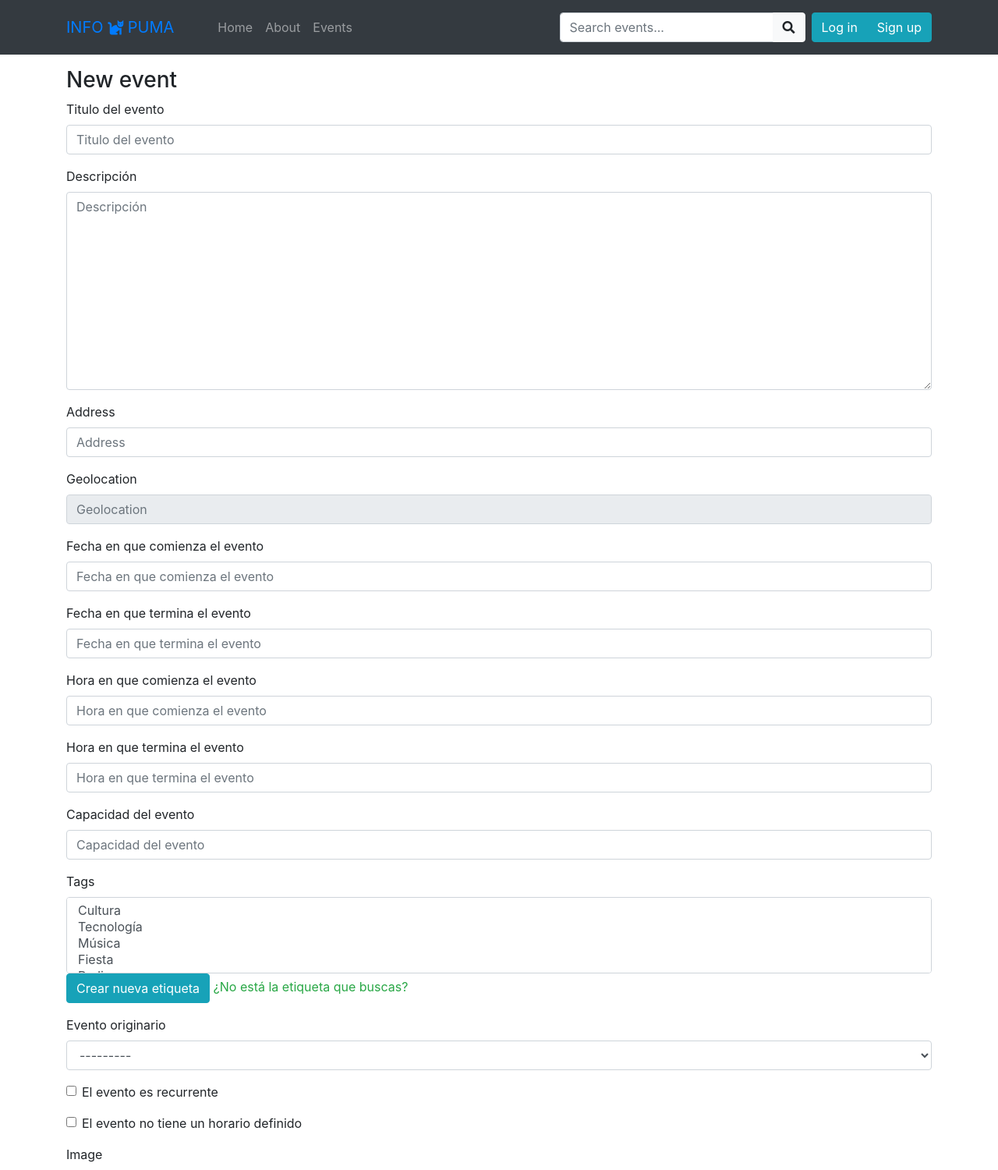
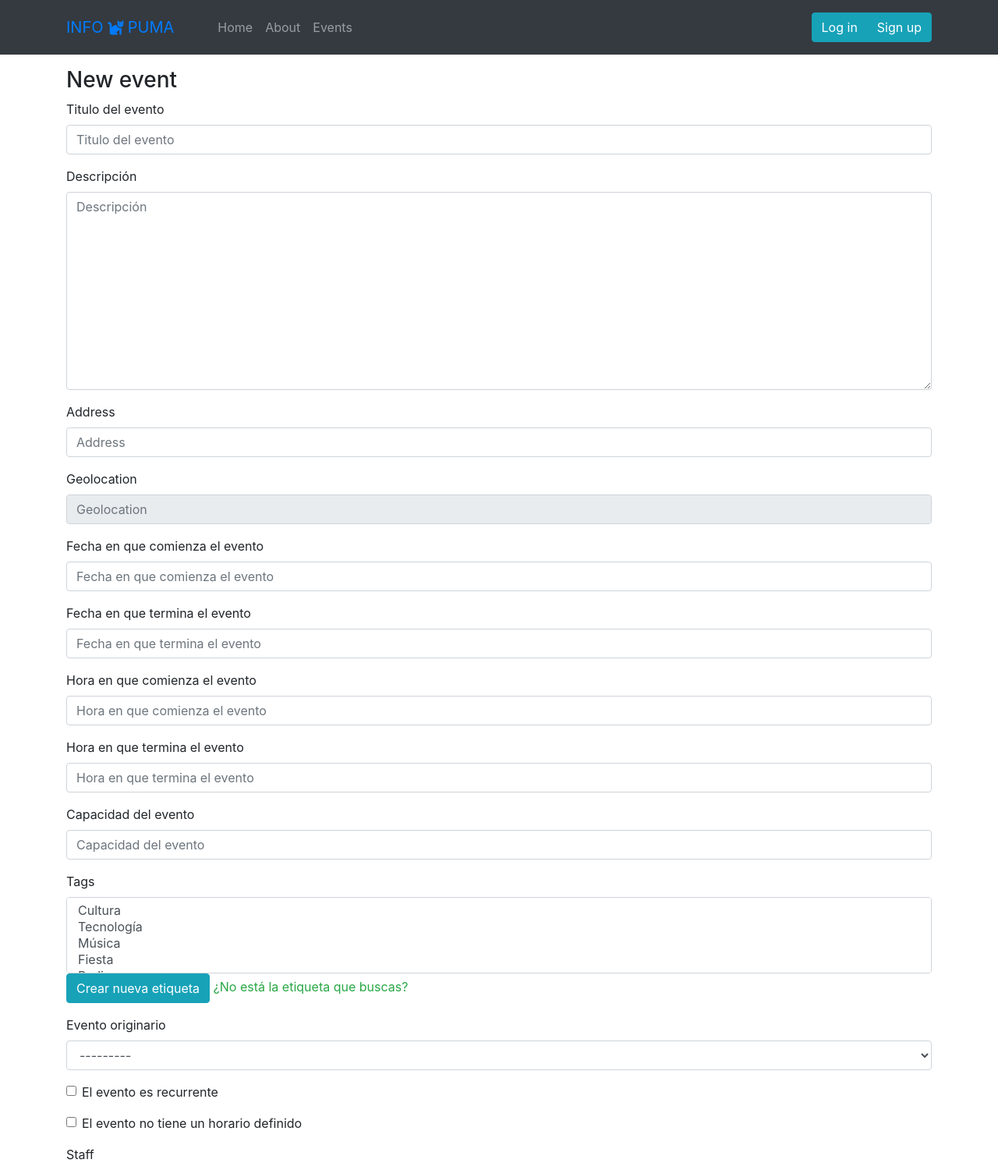
Before and after one commit to hell-scoders/puma-eventos, a Django app: page /events/create/ in a window 1280 px wide. Shown: the top 1500 px of the page at 78% size. Run offline with Django 3.2, Linux system fonts and the light colour scheme; data comes from the database, SQL or seed files in the repository; data that the repository does not hold is empty; parts of the project's set-up code (start-up, migrations or seed data) failed here and were passed over; some libraries are stand-ins or nearby versions.

Commit message:
Add Staff

```diff
--- a/accounts/models.py
+++ b/accounts/models.py
@@ -44,6 +44,10 @@ class User(AbstractBaseUser, PermissionsMixin):
         default=False,
         help_text='Designates whether the user can log into this admin site.',
     )
+    is_staff_event = models.BooleanField(
+        'staff_event status',
+        default=False,
+    )
     is_active = models.BooleanField(
         'active status',
         default=False,
--- a/events/forms.py
+++ b/events/forms.py
@@ -5,7 +5,8 @@ from datetime import date, datetime
 from django.utils.timezone import now, localtime
 from bootstrap_modal_forms.forms import BSModalForm
 
-from .models import Event,Tag
+from .models import Event, Tag
+from accounts.models import *
 
 
 class EventModelForm(forms.ModelForm):
@@ -25,8 +26,11 @@ class EventModelForm(forms.ModelForm):
             'parent_event',
             'is_recurring',
             'is_full_day',
+            'staff',
             'image',
         ]
+
+
         widgets={
             'title' : forms.TextInput(
                 attrs={'class':'form-control','placeholder':'Título del evento'}
@@ -55,11 +59,17 @@ class EventModelForm(forms.ModelForm):
             'is_full_day' : forms.CheckboxInput(
                 attrs={'class':'form-check-input'}
             ),
+            'staff' : forms.SelectMultiple(
+                attrs={'class':'form-control'}
+            ),
             'image' : forms.FileInput(
                 attrs={'type':'file','class':'form-control-file'}
             ),
         }
 
+    def __init__(self, *args, **kwargs):
+        super(EventModelForm, self).__init__(*args, **kwargs)
+        self.fields['staff'].queryset = User.objects.filter(is_staff_event=True)
 
     def clean(self):
         cleaned_data = self.cleaned_data
--- a/events/models.py
+++ b/events/models.py
@@ -34,6 +34,7 @@ class Event(models.Model):
                              on_delete=models.CASCADE,
                              verbose_name='Persona o entidad que es host del evento')
     tags = models.ManyToManyField(Tag)
+    staff = models.ManyToManyField(User, related_name='staff_event')
     parent_event = models.ForeignKey('self',
                                      on_delete=models.CASCADE,
                                      verbose_name='Evento originario',
@@ -75,8 +76,3 @@ class RecurringPattern(models.Model):
             models.CheckConstraint(check=models.Q(week_of_month__lte=5, week_of_month__gte=1), name='week_in_range'),
             models.CheckConstraint(check=models.Q(month_of_year__lte=12, month_of_year__gte=1), name='month_in_range')
         ]
-
-
-class StaffEvent(models.Model):
-    user = models.ForeignKey(User, on_delete=models.CASCADE)
-    event = models.ForeignKey(Event, on_delete=models.CASCADE)
--- a/templates/global/base.html
+++ b/templates/global/base.html
@@ -65,6 +65,7 @@
             </ul>
             <!-- Links -->
             <div class="btn-toolbar mt-2 text-light" role="toolbar">
+						 {% if user.is_authenticated %}
                 <form action="{% url 'events:list' %}" class="mr-2 mb-2">
                     <div class="input-group" role="group">
                         <input type="search" class="form-control" placeholder="Search events..."
@@ -76,6 +77,7 @@
                         </div>
                     </div>
                 </form>
+							{% endif %}
                 <div class="btn-group mb-2" role="group">
                     {% if user.is_authenticated %}
                         <a href="{% url 'accounts:logout' %}" class="btn btn-danger">Log out</a>
```
Also changed, not shown: events/templates/events/event_detail.html (+18 -2 lines), accounts/migrations/0002_user_is_staff_event.py (added), events/migrations/0001_initial.py, events/views.py (line endings or trailing spaces).
